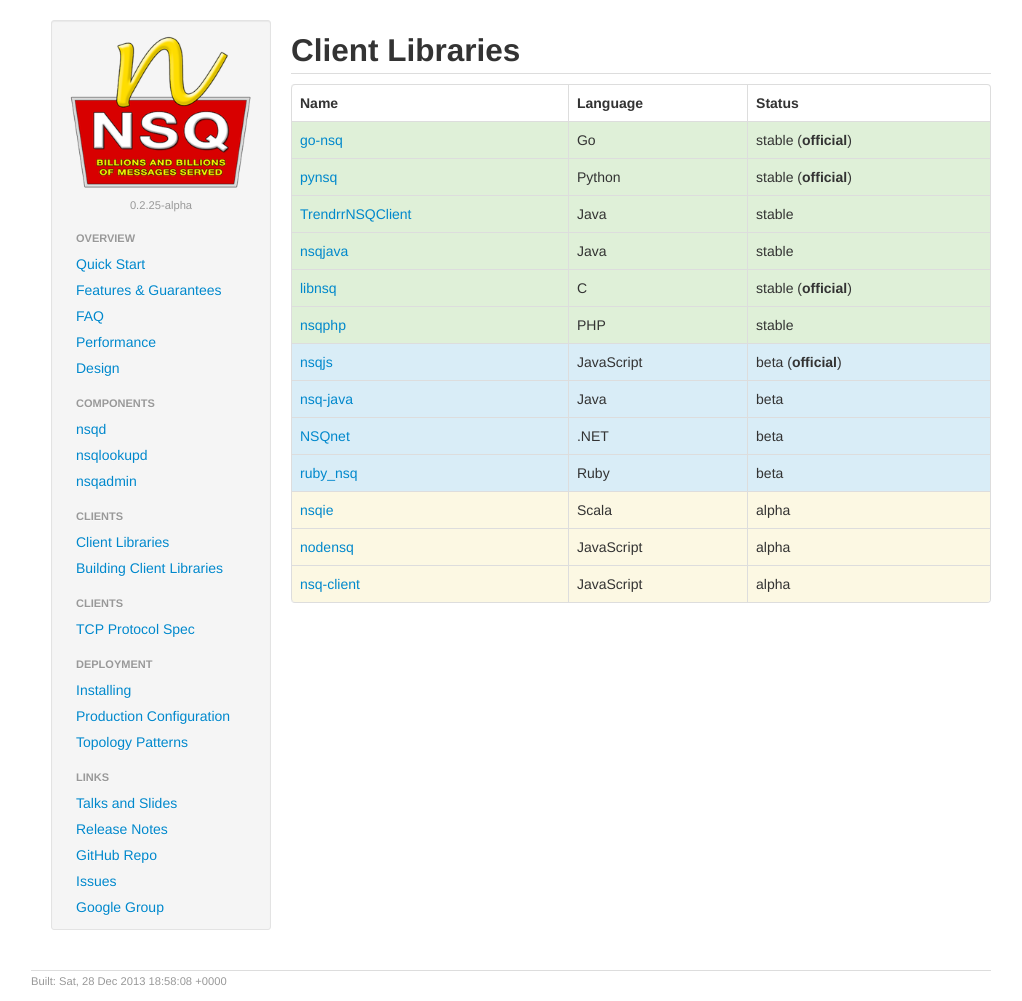
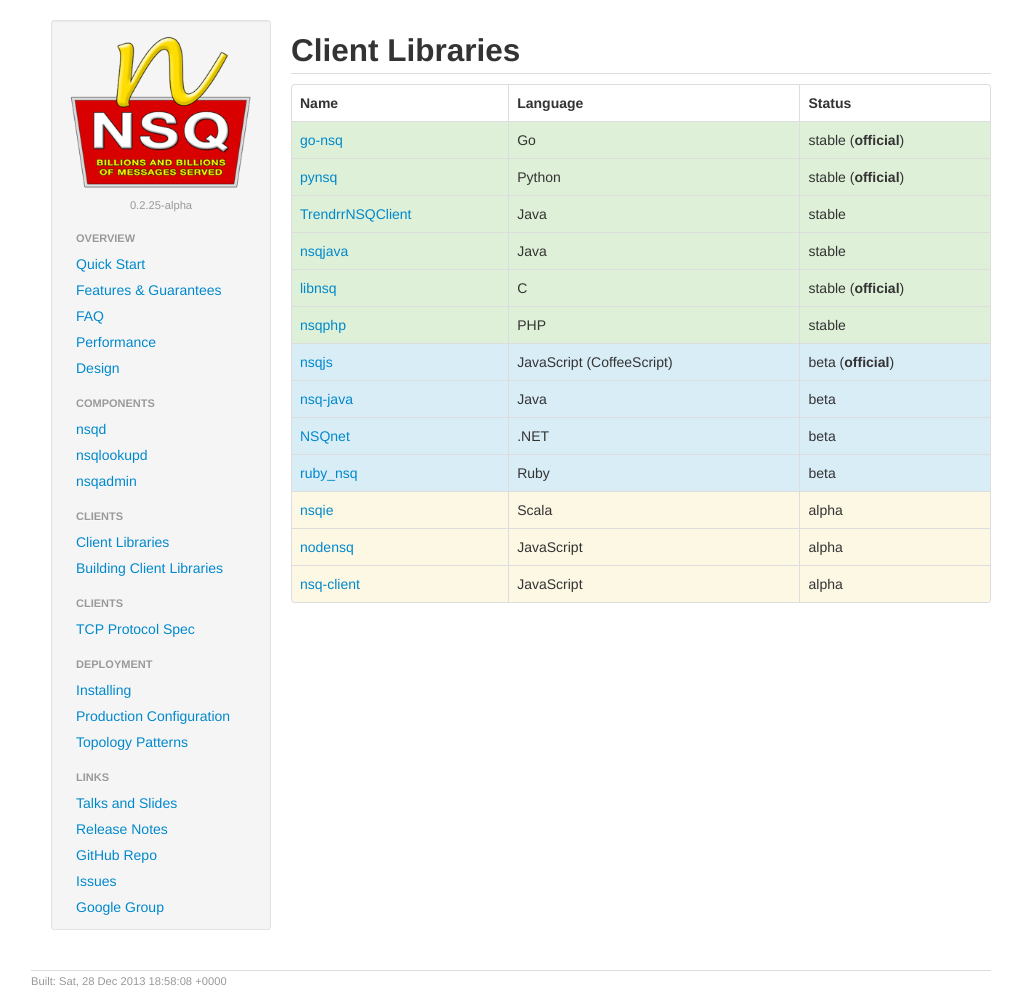
Before and after one commit to nsqio/nsq, a Jekyll site: the page built from _posts/2013-02-01-client_libraries.md, in a window 1280 px wide. Shown: the whole page, without its empty margins (119-1141 px from the left). Built offline with Jekyll 4.4.1, drawn with Linux system fonts in a browser that asks for light colours.

Commit message:
note coffeescript

```diff
--- a/_posts/2013-02-01-client_libraries.md
+++ b/_posts/2013-02-01-client_libraries.md
@@ -43,7 +43,7 @@ permalink: /clients/client_libraries.html
   </tr>
   <tr class="info">
     <td><a href="https://github.com/dudleycarr/nsqjs">nsqjs</a></td>
-    <td>JavaScript</td>
+    <td>JavaScript (CoffeeScript)</td>
     <td>beta (<strong>official</strong>)</td>
   </tr>
   <tr class="info">
```
